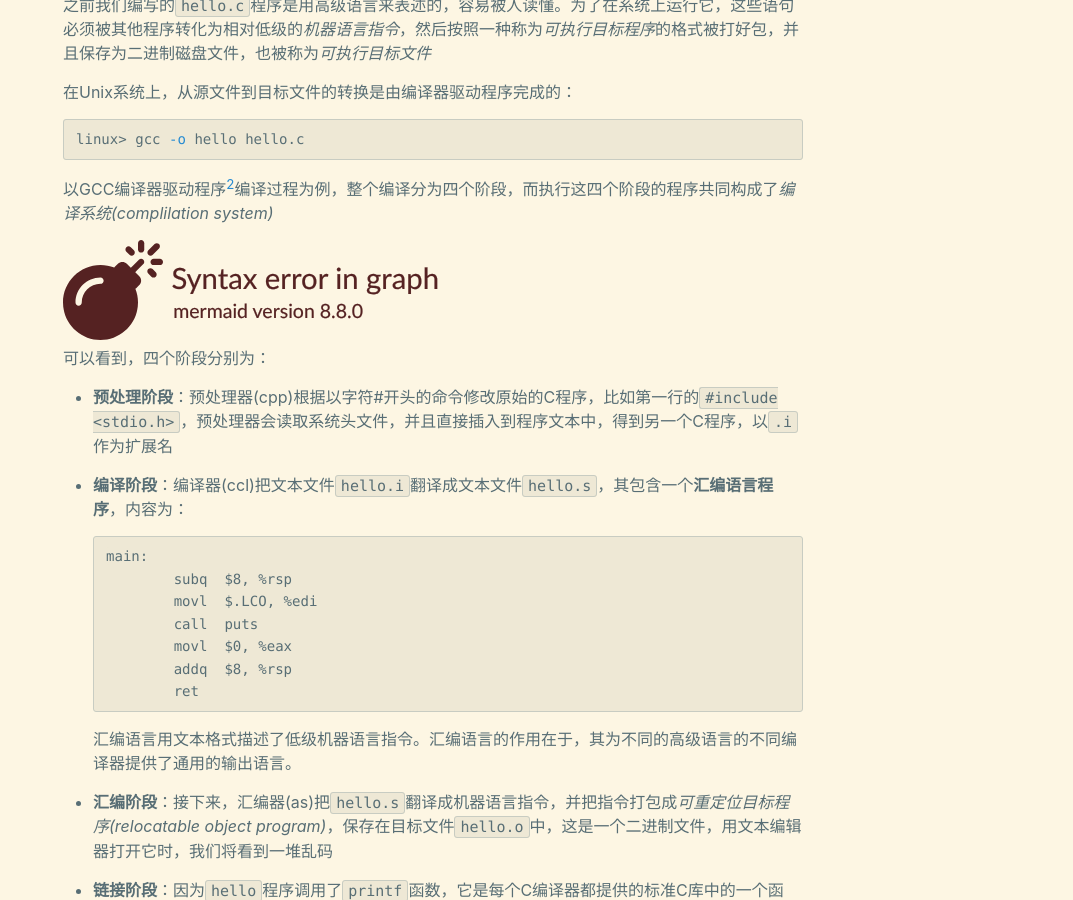
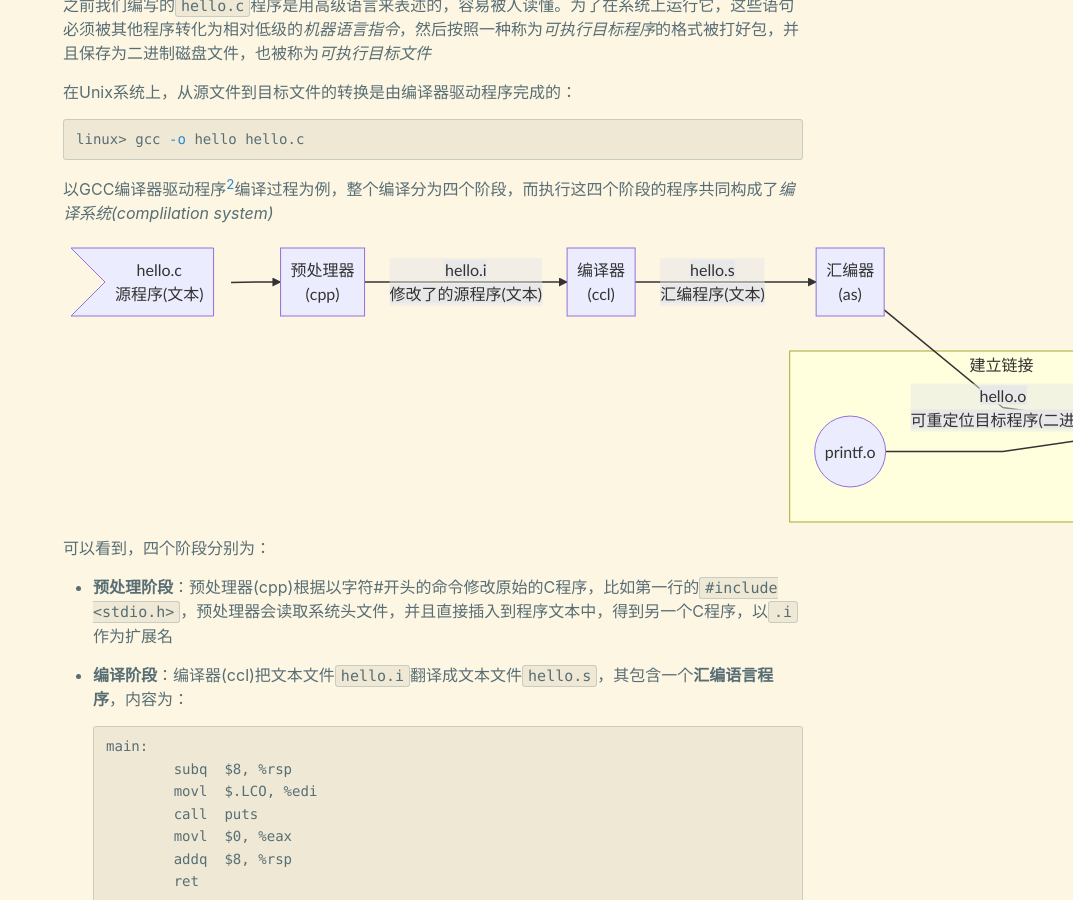
Before and after one commit to KamenRiderKuuga/kamenriderkuuga.github.io, a Jekyll site: the page built from _posts/2020-09-11-Foundation-4.md, in a window 1280 px wide and 900 px high, scrolled down 1977 px. Shown: the whole window, without its empty margins (207-1280 px from the left). Built offline with Jekyll 4.4.1, drawn with Linux system fonts in a browser that asks for light colours.

Commit message:
Update 2020-09-11-Foundation-4.md

```diff
--- a/_posts/2020-09-11-Foundation-4.md
+++ b/_posts/2020-09-11-Foundation-4.md
@@ -60,7 +60,8 @@ linux> gcc -o hello hello.c
 
 以GCC编译器驱动程序[^2]编译过程为例，整个编译分为四个阶段，而执行这四个阶段的程序共同构成了*编译系统(complilation system)*
 
-<div class="mermaid">
+<div class="mermaid" style="margin:auto;">
+graph LR;
 	A>"hello.c<br/>源程序(文本)"]-->B["预处理器<br/>(cpp)"];
 	B--"hello.i<br/>修改了的源程序(文本)"-->C["编译器<br/>(ccl)"];
 	C--"hello.s<br/>汇编程序(文本)"-->D["汇编器<br/>(as)"];
@@ -70,6 +71,7 @@ linux> gcc -o hello hello.c
     end;
 	E-->F("可执行目标程序<br/>(二进制)");
 </div>
+
 
 可以看到，四个阶段分别为：
 
```
